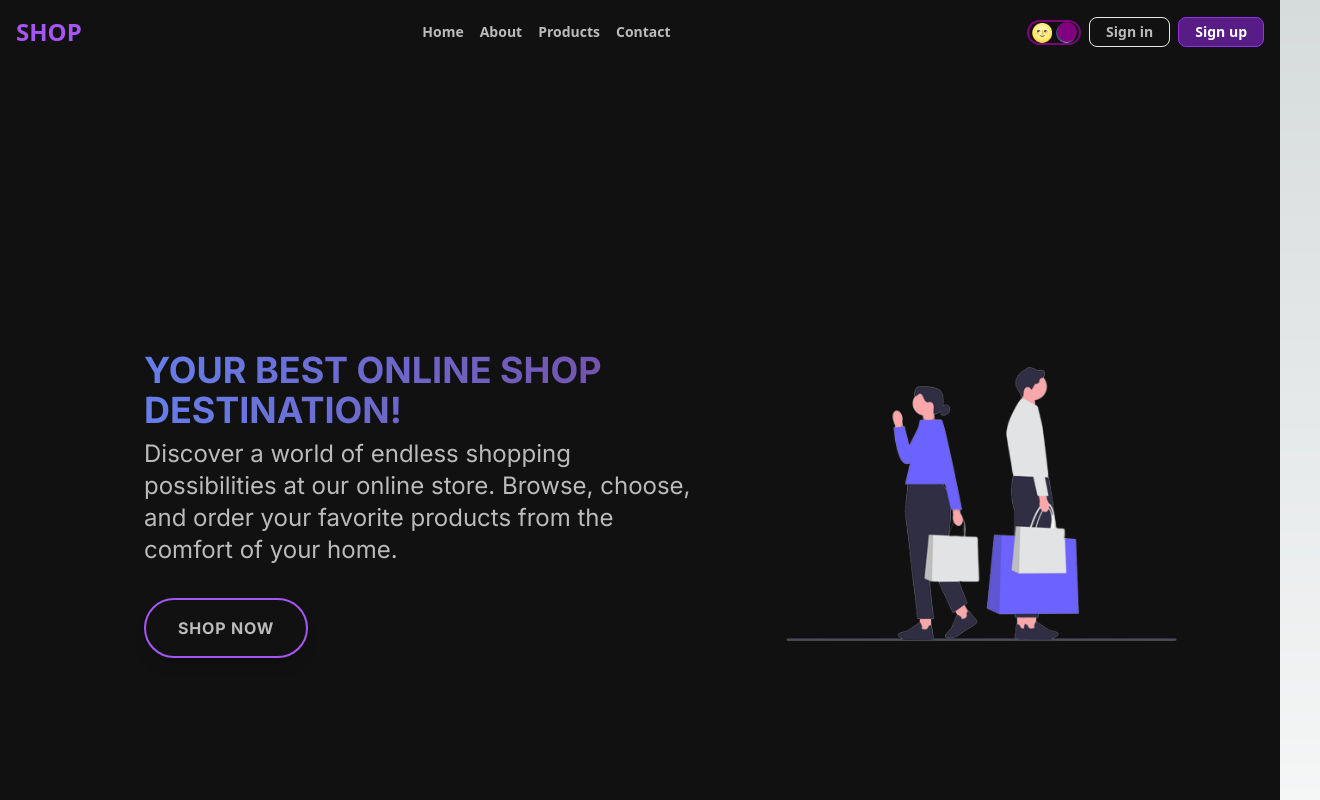
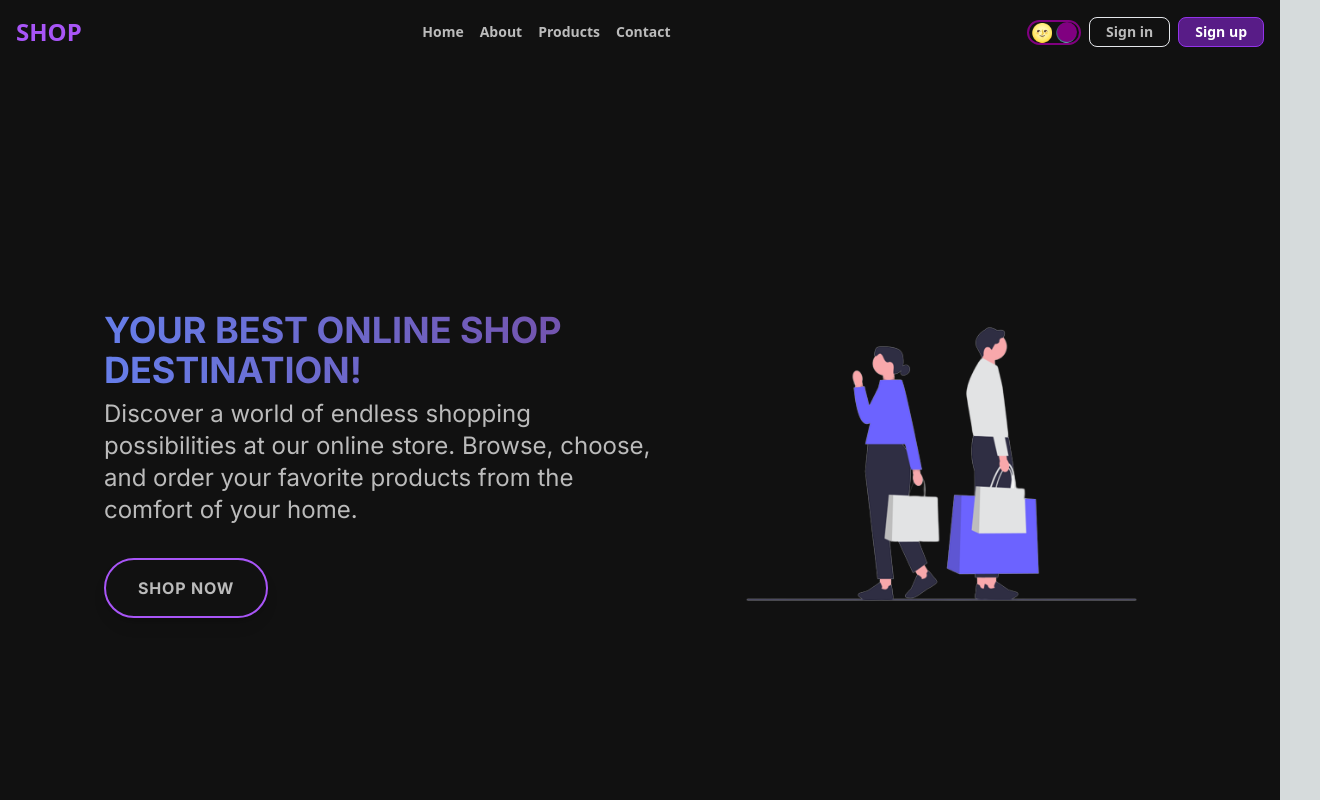
Before and after one commit to Reyad-Mousa/Shop-by-Next-Js, a Next.js app: page / in a window 1280 px wide. Shown: the top 800 px of the page, 1320 px wide, since content can reach past the window. Built offline with nearby package versions, Linux system fonts and the light colour scheme.

Commit message:
body resbonsave

```diff
--- a/src/app/layout.jsx
+++ b/src/app/layout.jsx
@@ -15,9 +15,9 @@ export default function RootLayout({ children }) {
   return (
     <html lang="en">
       <body className={inter.className}>
-        <ThemProvider>
+        <ThemProvider className="px-24">
           <Navbar />
-          <div className=" m-10 container flex  justify-center ">
+          <div className=" m-auto container flex  justify-center ">
             {children}
           </div>
           <Footer />
```
